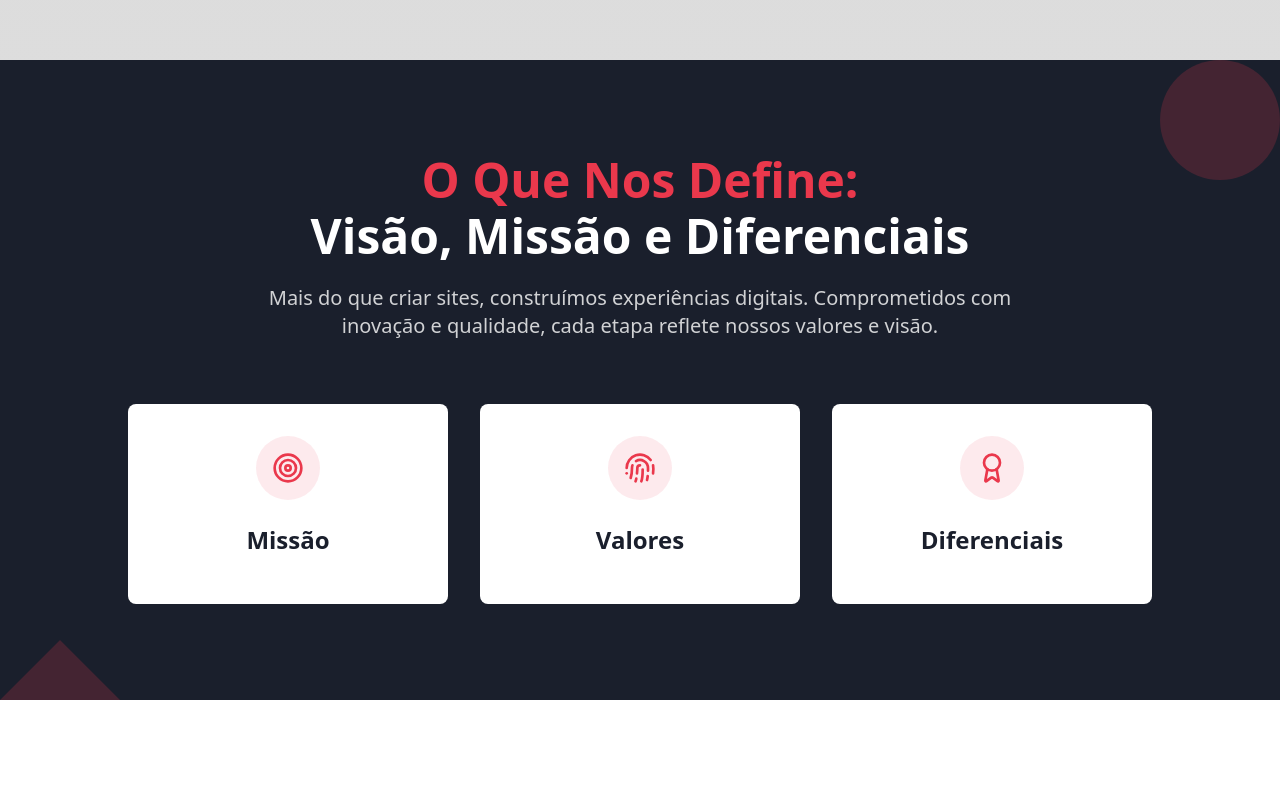
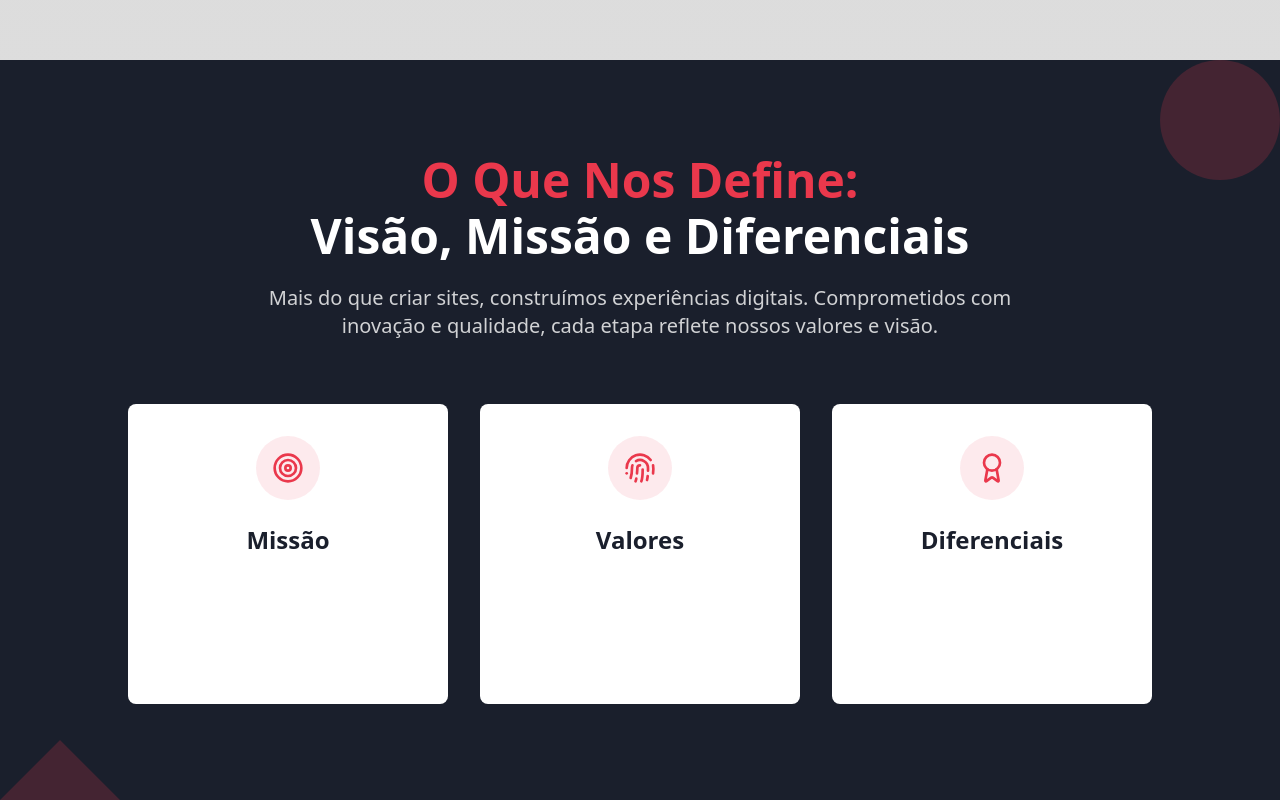
Before and after one commit to Cloves-Neto/arcadiacs, a React (Vite) app: page / in a window 1280 px wide. Shown: the part 740-1540 px from the top of the page. Before the commit the page ends 1440 px from the top, so only its background shows below. Built offline with nearby package versions, Linux system fonts and the light colour scheme.

Commit message:
Improve About Section Cards
The commit improves the visual presentation of the cards in the About section.  The specific changes are not detailed here.

```diff
--- a/src/components/About.tsx
+++ b/src/components/About.tsx
@@ -31,25 +31,76 @@ const About = () => {
         </div>
 
         <div className="grid md:grid-cols-3 gap-8 max-w-5xl mx-auto">
-          <div className="bg-white rounded-lg p-8 text-center hover:transform hover:scale-105 transition-transform duration-300">
+          {/* Card 1 - Missão */}
+          <div className="group h-[300px] [perspective:1000px]">
+            <div className="relative h-full w-full transition-all duration-500 [transform-style:preserve-3d] group-hover:[transform:rotateY(180deg)]">
+              {/* Front side */}
+              <div className="absolute inset-0 bg-white rounded-lg p-8 text-center [backface-visibility:hidden]">
                 <div className="w-16 h-16 bg-arcadia-primary/10 rounded-full flex items-center justify-center mx-auto mb-6">
                   <Target className="w-8 h-8 text-arcadia-primary" />
                 </div>
                 <h3 className="text-2xl font-bold text-arcadia-dark mb-4">Missão</h3>
               </div>
 
-          <div className="bg-white rounded-lg p-8 text-center hover:transform hover:scale-105 transition-transform duration-300">
+              {/* Back side */}
+              <div className="absolute inset-0 h-full w-full rounded-lg bg-arcadia-primary p-8 text-center [transform:rotateY(180deg)] [backface-visibility:hidden]">
+                <div className="flex flex-col items-center justify-center h-full">
+                  <h3 className="text-xl font-bold text-white mb-4">Nossa Missão</h3>
+                  <p className="text-white/90">
+                    Transformar ideias em soluções digitais excepcionais, impulsionando
+                    o sucesso dos nossos clientes através da tecnologia e inovação.
+                  </p>
+                </div>
+              </div>
+            </div>
+          </div>
+
+          {/* Card 2 - Valores */}
+          <div className="group h-[300px] [perspective:1000px]">
+            <div className="relative h-full w-full transition-all duration-500 [transform-style:preserve-3d] group-hover:[transform:rotateY(180deg)]">
+              {/* Front side */}
+              <div className="absolute inset-0 bg-white rounded-lg p-8 text-center [backface-visibility:hidden]">
                 <div className="w-16 h-16 bg-arcadia-primary/10 rounded-full flex items-center justify-center mx-auto mb-6">
                   <Fingerprint className="w-8 h-8 text-arcadia-primary" />
                 </div>
                 <h3 className="text-2xl font-bold text-arcadia-dark mb-4">Valores</h3>
               </div>
 
-          <div className="bg-white rounded-lg p-8 text-center hover:transform hover:scale-105 transition-transform duration-300">
+              {/* Back side */}
+              <div className="absolute inset-0 h-full w-full rounded-lg bg-arcadia-primary p-8 text-center [transform:rotateY(180deg)] [backface-visibility:hidden]">
+                <div className="flex flex-col items-center justify-center h-full">
+                  <h3 className="text-xl font-bold text-white mb-4">Nossos Valores</h3>
+                  <p className="text-white/90">
+                    Excelência, inovação, comprometimento e transparência são os
+                    pilares que guiam nossas ações e relacionamentos.
+                  </p>
+                </div>
+              </div>
+            </div>
+          </div>
+
+          {/* Card 3 - Diferenciais */}
+          <div className="group h-[300px] [perspective:1000px]">
+            <div className="relative h-full w-full transition-all duration-500 [transform-style:preserve-3d] group-hover:[transform:rotateY(180deg)]">
+              {/* Front side */}
+              <div className="absolute inset-0 bg-white rounded-lg p-8 text-center [backface-visibility:hidden]">
                 <div className="w-16 h-16 bg-arcadia-primary/10 rounded-full flex items-center justify-center mx-auto mb-6">
                   <Award className="w-8 h-8 text-arcadia-primary" />
                 </div>
                 <h3 className="text-2xl font-bold text-arcadia-dark mb-4">Diferenciais</h3>
+              </div>
+
+              {/* Back side */}
+              <div className="absolute inset-0 h-full w-full rounded-lg bg-arcadia-primary p-8 text-center [transform:rotateY(180deg)] [backface-visibility:hidden]">
+                <div className="flex flex-col items-center justify-center h-full">
+                  <h3 className="text-xl font-bold text-white mb-4">Nossos Diferenciais</h3>
+                  <p className="text-white/90">
+                    Expertise técnica, atendimento personalizado e compromisso
+                    com resultados que fazem a diferença no seu negócio.
+                  </p>
+                </div>
+              </div>
+            </div>
           </div>
         </div>
       </div>
```
Lines whose indentation alone changed are shown as unchanged.
